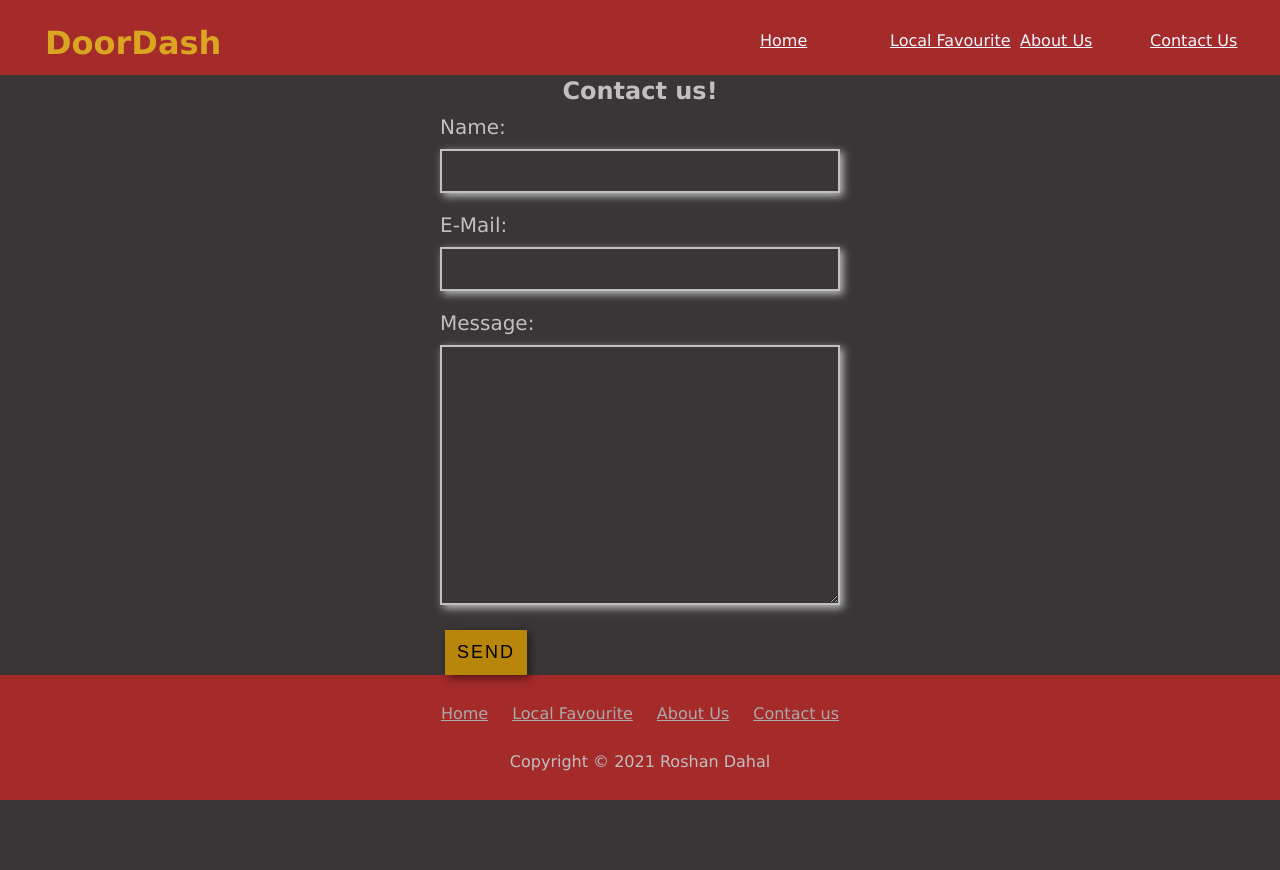
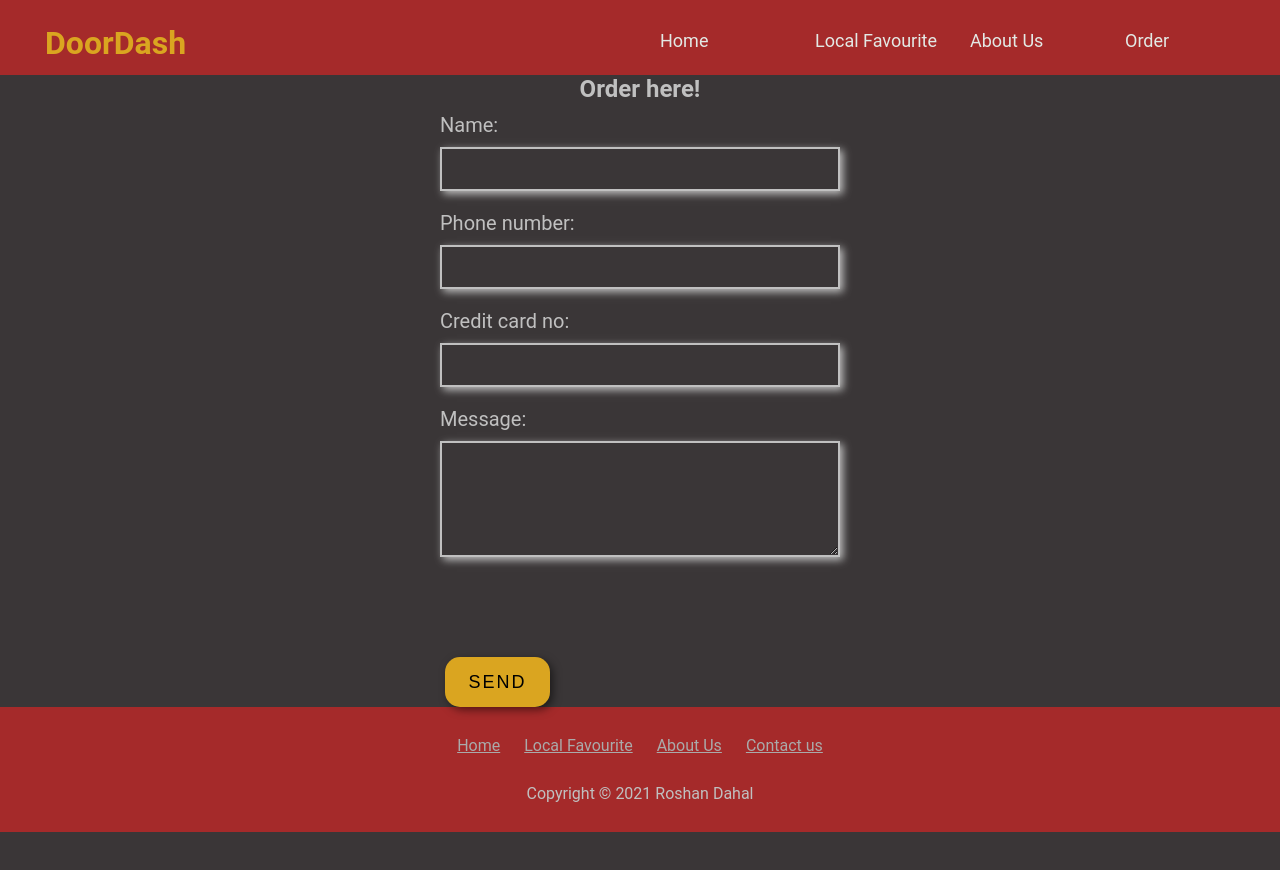
Before and after one commit to roshan871/roshan871-github.io, a plain HTML site: page order.html in a window 1280 px wide. Before the commit the page ends 840 px from the top, so only its background shows below. Drawn offline with Linux system fonts and the light colour scheme.

Commit message:
contact.html is renamed to order.html

```diff
--- a/contact.html
+++ b/order.html
@@ -15,26 +15,30 @@
                 <a href="#" class="header-navigation-link">Home</a>
                 <a href="#local-favourite-section" class="header-navigation-link">Local Favourite</a>
                 <a href="#" class="header-navigation-link">About Us</a>
-                <a href="#" class="header-navigation-link">Contact Us</a>
+                <a href="#" class="header-navigation-link">Order</a>
             </nav>
     </header>
     <main class="contact-main-area">
-      <h2>Contact us!</h2>
+      <h2>Order here!</h2>
       <form action="https://formspree.io/f/mayaybyw" method="POST" class="contact-form">
         <label>
           Name:
           <input type="text" name="name" required />
         </label>
         <label>
-          E-Mail:
-          <input type="email" name="email" required />
+          Phone number:
+          <input type="number" name="number" required />
+        </label>
+        <label>
+          Credit card no:
+          <input type="number" name="number" required />
         </label>
         <label>
           Message:
-          <textarea name="message" rows="10"></textarea>
+          <textarea name="message" rows="4"></textarea>
         </label>
         <div class="form-buttons">
-          <button type="submit" class="action-button">SEND</button>
+          <button type="submit" class="main-banner-button">SEND</button>
         </div>
       </form>
       <footer class="footer">
--- a/styles/style.css
+++ b/styles/style.css
@@ -40,8 +40,9 @@
 textarea {
   border: 2px solid silver;
 }
-.action-button {
+.main-banner-button {
   margin-left: 5px;
+  margin-top: 10px;
   padding: 12px;
   font-size: 18px;
   border: none;
@@ -50,6 +51,7 @@
   font-variant: small-caps;
   letter-spacing: 2px;
   background-color: darkgoldenrod;
+  text-decoration: none;
 }
 
 .main-banner-button:hover {
@@ -62,30 +64,20 @@
   box-shadow: 4px 4px 4px rgba(241, 186, 47, 0.85);
 }
 
-/* Header area */
+/*********************Header section *********************/
+
 .header {
   color: goldenrod;
   display: flex;
   align-items: center;
   height: 75px;
+  background: brown;
 }
 
 .logo {
   flex-basis: 350px;
   min-width: 240px;
   margin-left: 45px;
-}
-body {
-  margin: 0;
-  font-family: Verdana, Geneva, Tahoma, sans-serif;
-}
-
-.header {
-  background: brown;
-  height: 75px;
-  align-items: center;
-  display: flex;
-  align-items: center;
 }
 
 .logo {
@@ -109,6 +101,18 @@
   color: aliceblue;
 }
 
+.header-navigation-link,
+.header-navigation-link:active,
+.header-navigation-link:visited,
+.header-navigation-link:focus {
+  margin-right: 25px;
+  font-size: 18px;
+  color: rgb(227, 233, 229);
+  text-decoration: none;
+}
+
+/*********************Main Banner section *********************/
+
 .main-banner {
   width: 100%;
   height: 400px;
@@ -131,10 +135,18 @@
 .main-banner-button {
   margin-top: 90px;
   margin-right: 95px;
+  padding: 12px;
+  font-size: 18px;
   width: 105px;
   height: 50px;
   background: goldenrod;
   border-radius: 15px;
+  text-decoration: none;
+  border: none;
+  box-shadow: 3px 3px 8px rgba(0, 0, 0, 0.5);
+  cursor: pointer;
+  font-variant: small-caps;
+  letter-spacing: 2px;
 }
 
 /*********************Local favourite section *********************/
@@ -272,12 +284,13 @@
   padding: 12px;
   font-size: 18px;
   border-radius: 15px;
+  text-decoration: none;
   border: none;
   box-shadow: 3px 3px 8px rgba(0, 0, 0, 0.5);
   cursor: pointer;
   font-variant: small-caps;
   letter-spacing: 2px;
-  background-color: darkgoldenrod;
+  background-color: goldenrod;
 }
 
 .product-section1 {
@@ -384,7 +397,7 @@
   header {
     width: 100%;
   }
-  .logo {
+  #logo {
     flex-basis: 150px;
     min-width: 20px;
     font-size: 20px;
```
Also changed, not shown: index.html (+9 -12 lines).
